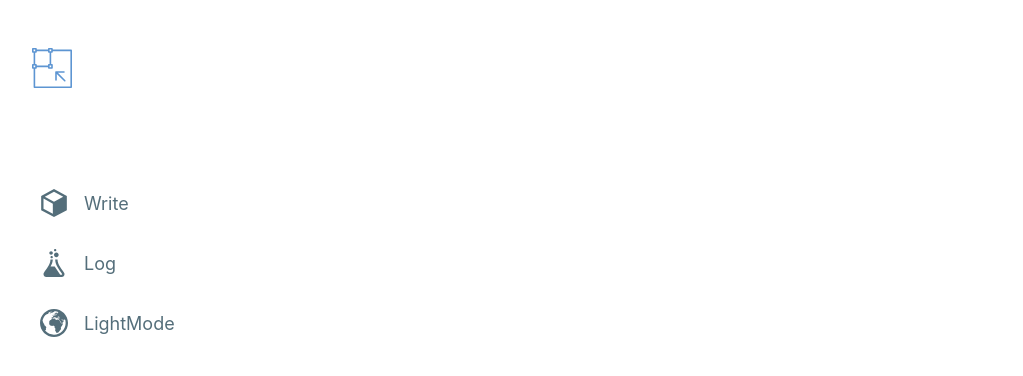
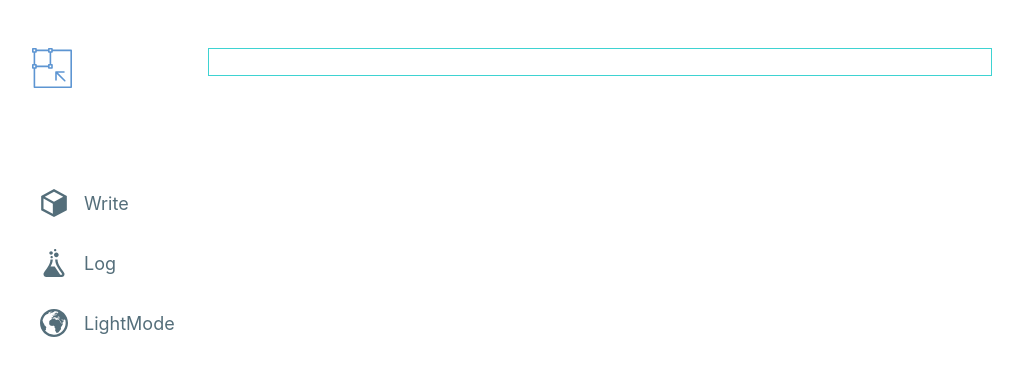
Before and after one commit to createhb21/awesome-import, a React (Create React App) app: page /preview in a window 1280 px wide. Before the commit this address had no page. Shown: the top 376 px of the page, without its empty margins (148-1171 px from the left). Built offline with nearby package versions, Linux system fonts and the light colour scheme.

Commit message:
updating Editor and Preview components

```diff
--- a/src/App.tsx
+++ b/src/App.tsx
@@ -15,6 +15,7 @@ import AppLayout from './components/AppLayout';
 import { RootReducerType } from './index';
 import SideBar from './components/SideBar';
 import AwesomeEditor from './components/AwesomeEditor/AwesomeEditor';
+import AwesomePreview from './components/AwesomePreview';
 
 function App() {
     const { isDarkMode } = useSelector((state: RootReducerType) => state.ThemeSwitchReducer);
@@ -32,6 +33,7 @@ function App() {
                         <Route path="/posts/:id" element={<WritePostDetail />} />
                         <Route path="/log" element={<Log />} />
                         <Route path="/edit" element={<AwesomeEditor />} />
+                        <Route path="/preview" element={<AwesomePreview />} />
                     </Routes>
                 </AppLayout.Main>
             </AppLayout>
--- a/src/components/AwesomeEditor/AwesomeEditor.tsx
+++ b/src/components/AwesomeEditor/AwesomeEditor.tsx
@@ -1,19 +1,30 @@
 /** @jsxImportSource @emotion/react */
 import React from 'react';
-import { css } from '@emotion/react';
+import { css, useTheme } from '@emotion/react';
 import { Editor, EditorState, RichUtils, AtomicBlockUtils, DraftEditorCommand, convertToRaw, convertFromRaw } from 'draft-js';
 import 'draft-js/dist/Draft.css';
 import { ITheme } from '../../lib/styles/Theme';
 import { linkDecorator } from './hooks/Link';
 import { mediaBlockRenderer } from './hooks/Media';
+import AwesomePreview from '../AwesomePreview';
+
+const TEXT_EDITOR_ITEM = 'text-editor-item';
 
 const TextEditor: React.FC = () => {
+    const theme = useTheme();
+    const [visiblePreview, setVisiblePreview] = React.useState<boolean>(false);
     const initialState = EditorState.createEmpty(linkDecorator);
     const [editorState, setEditorState] = React.useState<EditorState>(initialState);
 
     const handleSave = () => {
         const data = JSON.stringify(convertToRaw(editorState.getCurrentContent()));
         console.log(data);
+    };
+
+    const handlePreview = () => {
+        const data = JSON.stringify(convertToRaw(editorState.getCurrentContent()));
+        localStorage.setItem(TEXT_EDITOR_ITEM, data);
+        !visiblePreview ? setVisiblePreview(true) : setVisiblePreview(false);
     };
 
     const handleInsertImage = () => {
@@ -66,18 +77,39 @@ const TextEditor: React.FC = () => {
     };
 
     return (
-        <div css={wrapperStyle}>
-            <button onMouseDown={e => handleBlockClick(e, 'header-one')}>H1</button>
-            <button onMouseDown={e => handleBlockClick(e, 'header-two')}>H2</button>
-            <button onMouseDown={e => handleBlockClick(e, 'header-three')}>H3</button>
-            <button onMouseDown={e => handleBlockClick(e, 'unstyled')}>Normal</button>
-            <button onMouseDown={e => handleTogggleClick(e, 'BOLD')}>bold</button>
-            <button onMouseDown={e => handleTogggleClick(e, 'UNDERLINE')}>underline</button>
-            <button onMouseDown={e => handleTogggleClick(e, 'ITALIC')}>italic</button>
-            <button onMouseDown={e => handleTogggleClick(e, 'STRIKETHROUGH')}>strikthrough</button>
-            <button onMouseDown={e => handleBlockClick(e, 'ordered-list-item')}>Ordered List</button>
-            <button onMouseDown={e => handleBlockClick(e, 'unordered-list-item')}>Unordered List</button>
+        <div css={wrapperStyle(theme, visiblePreview)}>
+            <button id="func" onMouseDown={e => handleBlockClick(e, 'header-one')}>
+                H1
+            </button>
+            <button id="func" onMouseDown={e => handleBlockClick(e, 'header-two')}>
+                H2
+            </button>
+            <button id="func" onMouseDown={e => handleBlockClick(e, 'header-three')}>
+                H3
+            </button>
+            <button id="func" onMouseDown={e => handleBlockClick(e, 'unstyled')}>
+                Normal
+            </button>
+            <button id="func" onMouseDown={e => handleTogggleClick(e, 'BOLD')}>
+                bold
+            </button>
+            <button id="func" onMouseDown={e => handleTogggleClick(e, 'UNDERLINE')}>
+                underline
+            </button>
+            <button id="func" onMouseDown={e => handleTogggleClick(e, 'ITALIC')}>
+                italic
+            </button>
+            <button id="func" onMouseDown={e => handleTogggleClick(e, 'STRIKETHROUGH')}>
+                strikthrough
+            </button>
+            <button id="func" onMouseDown={e => handleBlockClick(e, 'ordered-list-item')}>
+                Ordered List
+            </button>
+            <button id="func" onMouseDown={e => handleBlockClick(e, 'unordered-list-item')}>
+                Unordered List
+            </button>
             <button
+                id="func"
                 onMouseDown={e => {
                     e.preventDefault();
                     handleInsertImage();
@@ -86,6 +118,7 @@ const TextEditor: React.FC = () => {
                 image
             </button>
             <button
+                id="func"
                 disabled={editorState.getSelection().isCollapsed()}
                 onMouseDown={e => {
                     e.preventDefault();
@@ -94,13 +127,13 @@ const TextEditor: React.FC = () => {
             >
                 link
             </button>
-            <button disabled={editorState.getUndoStack().size <= 0} onMouseDown={() => setEditorState(EditorState.undo(editorState))}>
+            <button id="func" disabled={editorState.getUndoStack().size <= 0} onMouseDown={() => setEditorState(EditorState.undo(editorState))}>
                 ⏪
             </button>
-            <button disabled={editorState.getRedoStack().size <= 0} onMouseDown={() => setEditorState(EditorState.redo(editorState))}>
+            <button id="func" disabled={editorState.getRedoStack().size <= 0} onMouseDown={() => setEditorState(EditorState.redo(editorState))}>
                 ⏩
             </button>
-            <Editor editorState={editorState} onChange={setEditorState} handleKeyCommand={handleKeyCommand} blockRendererFn={mediaBlockRenderer} />
+            {!visiblePreview ? <Editor editorState={editorState} onChange={setEditorState} handleKeyCommand={handleKeyCommand} blockRendererFn={mediaBlockRenderer} /> : <AwesomePreview />}
             <button
                 className="save"
                 type="button"
@@ -111,21 +144,28 @@ const TextEditor: React.FC = () => {
             >
                 save
             </button>
+            <button className="preview" onClick={handlePreview}>
+                {!visiblePreview ? 'Preview' : 'Write'}
+            </button>
         </div>
     );
 };
 
 export default TextEditor;
 
-const wrapperStyle = (theme: ITheme) => css`
+const wrapperStyle = (theme: ITheme, visiblePreview: boolean) => css`
     text-align: center;
     width: 40rem;
 
-    & > button {
+    & > #func {
         border: none;
         color: ${theme.textNormal};
         background-color: ${theme.background};
         padding: 0.5rem 1rem;
+        opacity: ${visiblePreview ? 0 : 1};
+        pointer-events: ${visiblePreview ? 'none' : 'auto'};
+        transition-duration: 0.7s;
+        transition-timing-function: cubic-bezier(0.4, 0, 0.2, 1);
     }
 
     .DraftEditor-root {
@@ -142,7 +182,11 @@ const wrapperStyle = (theme: ITheme) => css`
         min-height: 20rem;
     }
 
-    .save {
+    .save,
+    .preview {
+        border: none;
+        padding: 0.5rem 1rem;
+        margin: auto 0.5rem;
         background-color: #3ed3d2;
         color: white;
         border-radius: 0.5rem;
--- a/src/components/AwesomeEditor/hooks/Media.tsx
+++ b/src/components/AwesomeEditor/hooks/Media.tsx
@@ -9,7 +9,7 @@ interface BlockComponentProps {
 export const Image = (props: BlockComponentProps) => {
     const { block, contentState } = props;
     const { src } = contentState.getEntity(block.getEntityAt(0)).getData();
-    return <img src={src} alt={src} role="presentation" />;
+    return <img src={src} alt={src} role="presentation" width="377px" />;
 };
 
 const Media = (props: BlockComponentProps) => {
--- a/src/components/AwesomePreview/AwesomePreview.tsx
+++ b/src/components/AwesomePreview/AwesomePreview.tsx
@@ -1,7 +1,40 @@
+import React, { useState, useEffect } from 'react';
+/** @jsxImportSource @emotion/react */
+import { css, useTheme } from '@emotion/react';
+import { Editor, EditorState, convertFromRaw } from 'draft-js';
+import { linkDecorator } from '../AwesomeEditor/hooks/Link';
+import { ITheme } from '../../lib/styles/Theme';
 export type AwesomePreviewProps = {};
 
+const TEXT_EDITOR_ITEM = 'text-editor-item';
+
 function AwesomePreview({}: AwesomePreviewProps) {
-    return <div>AwesomePreview</div>;
+    const theme = useTheme();
+    const [visible, setVisible] = useState<boolean>(false);
+    const data = localStorage.getItem(TEXT_EDITOR_ITEM)! as string;
+    const initialState = data ? EditorState.createWithContent(convertFromRaw(JSON.parse(data)), linkDecorator) : EditorState.createEmpty(linkDecorator);
+    const [editorState, setEditorState] = React.useState<EditorState>(initialState);
+
+    useEffect(() => {
+        setTimeout(() => setVisible(true), 700);
+
+        return () => localStorage.removeItem(TEXT_EDITOR_ITEM);
+    }, []);
+    return (
+        <div css={wrapperStyle(theme, visible)}>
+            <Editor editorState={editorState} onChange={setEditorState} readOnly={true} />
+        </div>
+    );
 }
 
 export default AwesomePreview;
+
+const wrapperStyle = (theme: ITheme, visible: boolean) => css`
+    height: 100%;
+
+    .DraftEditor-root {
+        border: ${visible ? '0.2px solid #3ed3d2' : '1px solid #eee;'};
+        transition: 0.7s;
+        transition-timing-function: cubic-bezier(0.4, 0, 0.2, 1);
+    }
+`;
```
